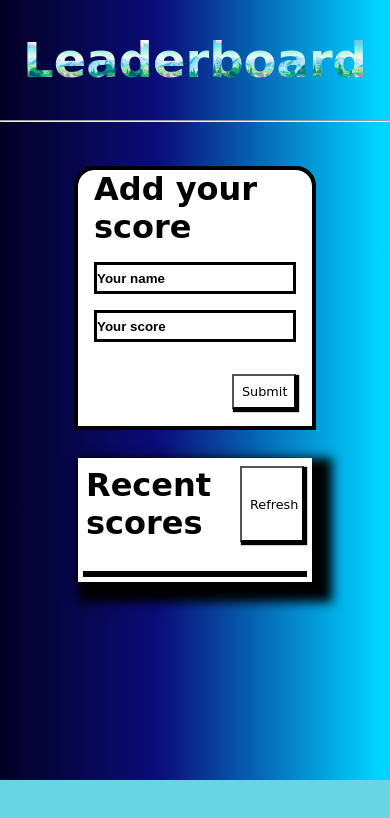
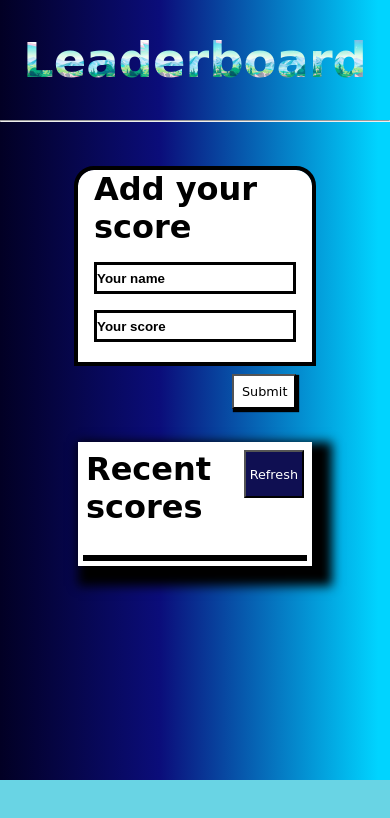
Before and after one commit to oovillagran/Leaderboard-Project, a website built with webpack: page src/index.html in a window 390 px wide. Built offline with nearby package versions, Linux system fonts and the light colour scheme; no server answers; a web font is replaced by a local one.

Commit message:
Add changes in mobile version

```diff
--- a/src/style.css
+++ b/src/style.css
@@ -169,6 +169,8 @@ hr {
 
   .form-scores {
     margin-left: 20%;
+    height: 12rem;
+    margin-bottom: 3rem;
   }
 
   .scores {
@@ -183,4 +185,12 @@ hr {
     font-size: 3rem;
     text-align: center;
   }
+
+  .refresh {
+    color: #fff;
+    background-color: rgb(15, 15, 82);
+    height: 3rem;
+    padding: 0.25rem;
+    z-index: 1;
+  }
 }
```
Also changed, not shown: dist/main.bundle.js.
